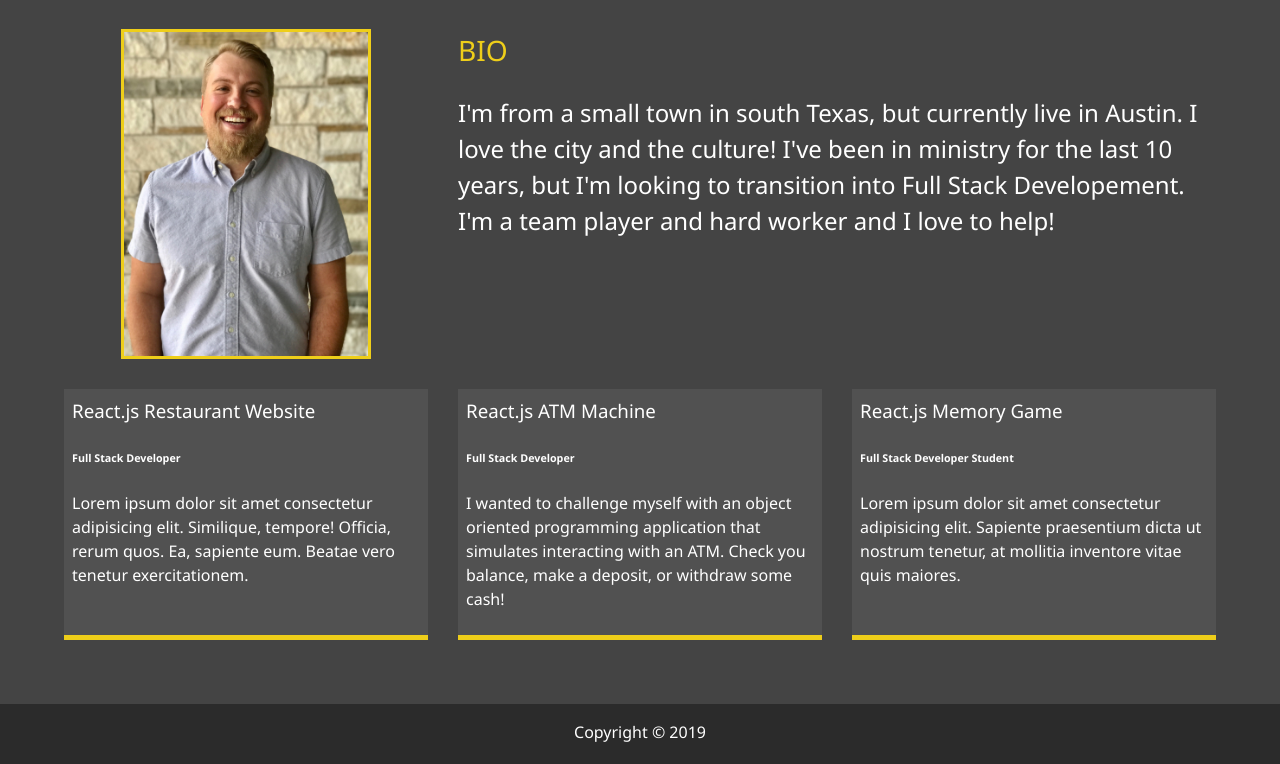
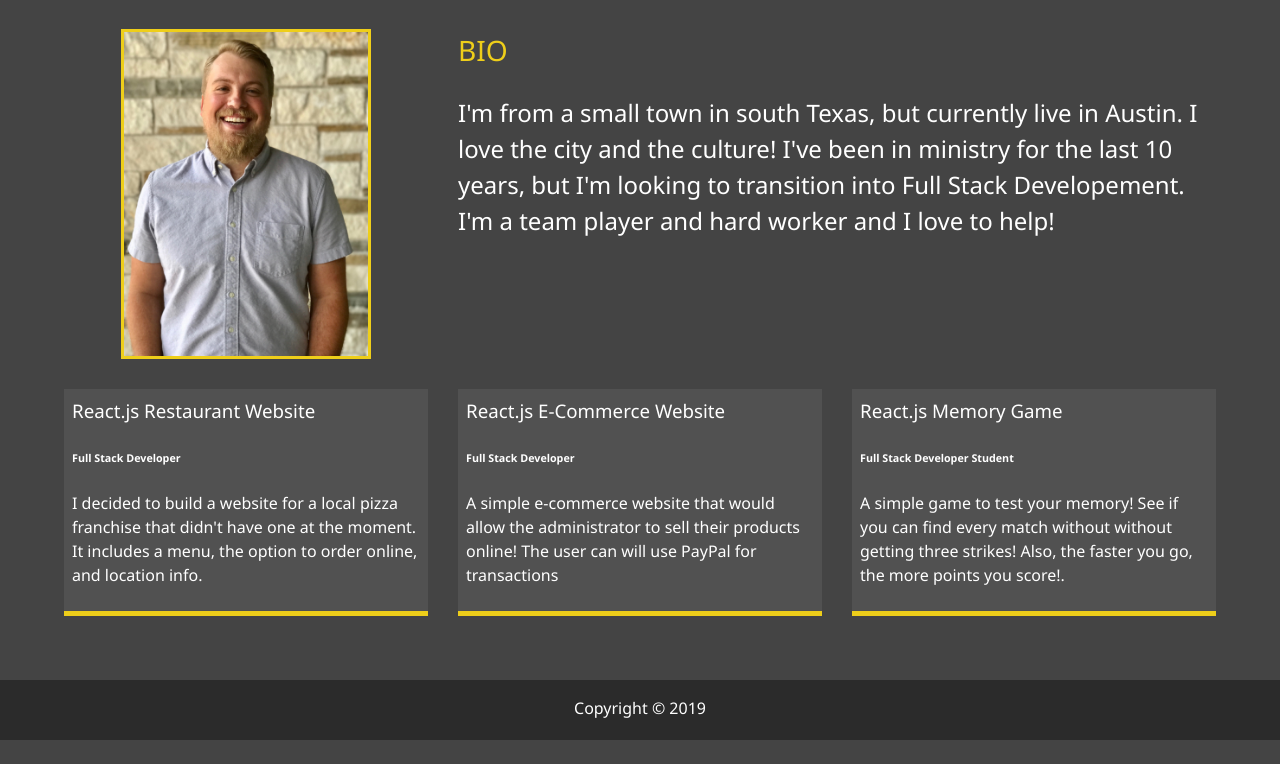
Before and after one commit to danielhayespco/responsivePortfolio, a website: page dist/about.html in a window 1280 px wide. Shown: the part 253-1017 px from the top of the page. After the commit the page ends 993 px from the top, so only its background shows below. Drawn offline with Linux system fonts and the light colour scheme.

Commit message:
updated job cards

```diff
--- a/dist/about.html
+++ b/dist/about.html
@@ -64,20 +64,20 @@
             <div class="job job-1">
                 <h3>React.js Restaurant Website</h3>
                 <h6>Full Stack Developer</h6>
-                <p>Lorem ipsum dolor sit amet consectetur adipisicing elit. Similique, tempore! Officia, rerum quos.
-                    Ea, sapiente eum. Beatae vero tenetur exercitationem.</p>
+                <p>I decided to build a website for a local pizza franchise that didn't have one at the moment. It
+                    includes a menu, the option to order online, and location info.</p>
             </div>
             <div class="job job-2">
-                <h3>React.js ATM Machine</h3>
+                <h3>React.js E-Commerce Website</h3>
                 <h6>Full Stack Developer</h6>
-                <p>I wanted to challenge myself with an object oriented programming application that simulates
-                    interacting with an ATM. Check you balance, make a deposit, or withdraw some cash!</p>
+                <p>A simple e-commerce website that would allow the administrator to sell their products online! The
+                    user can will use PayPal for transactions</p>
             </div>
             <div class="job job-3">
                 <h3>React.js Memory Game</h3>
                 <h6>Full Stack Developer Student</h6>
-                <p>Lorem ipsum dolor sit amet consectetur adipisicing elit. Sapiente praesentium dicta ut nostrum
-                    tenetur, at mollitia inventore vitae quis maiores.</p>
+                <p>A simple game to test your memory! See if you can find every match without without getting three
+                    strikes! Also, the faster you go, the more points you score!.</p>
             </div>
         </div>
     </main>
```
